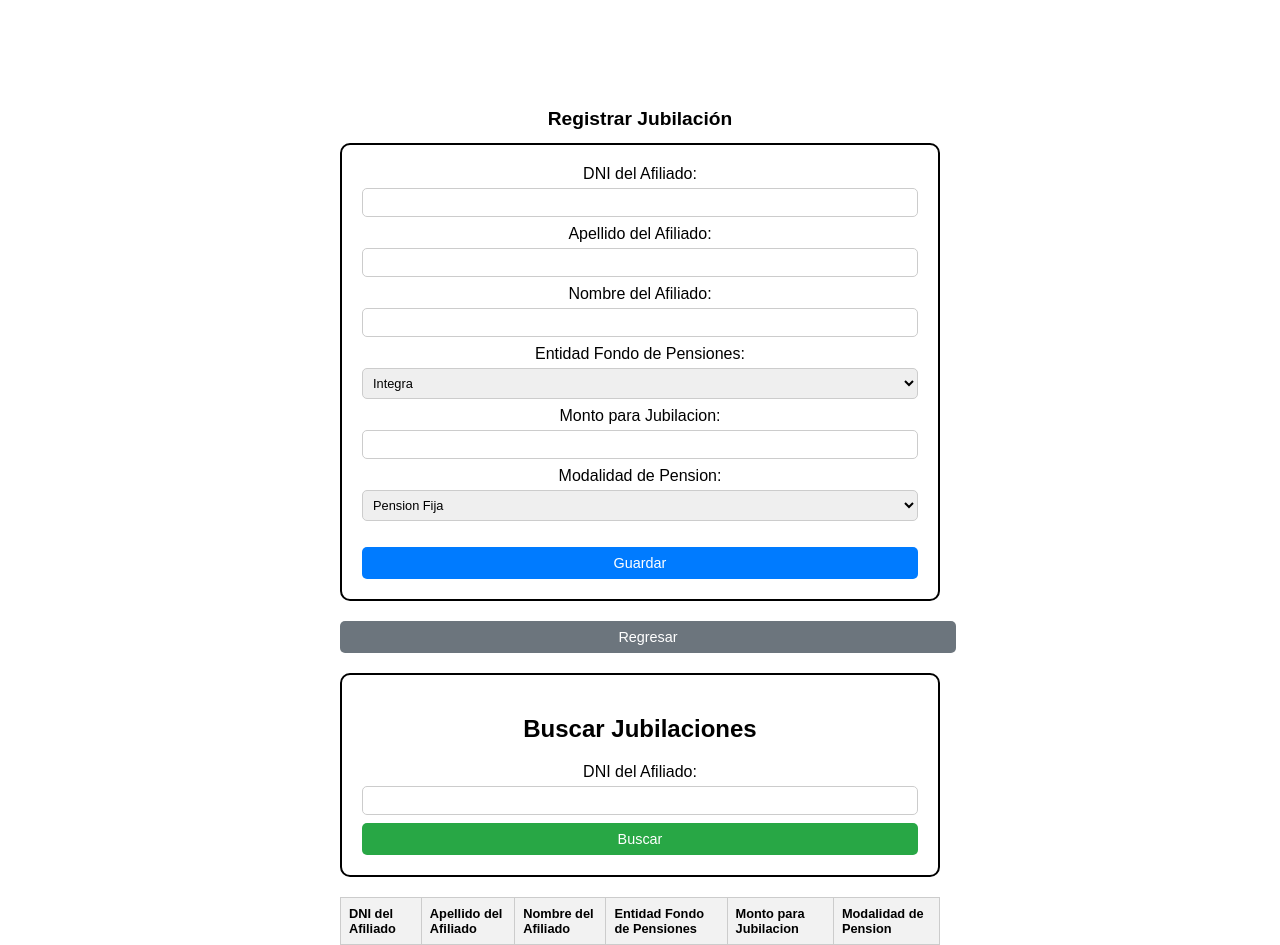
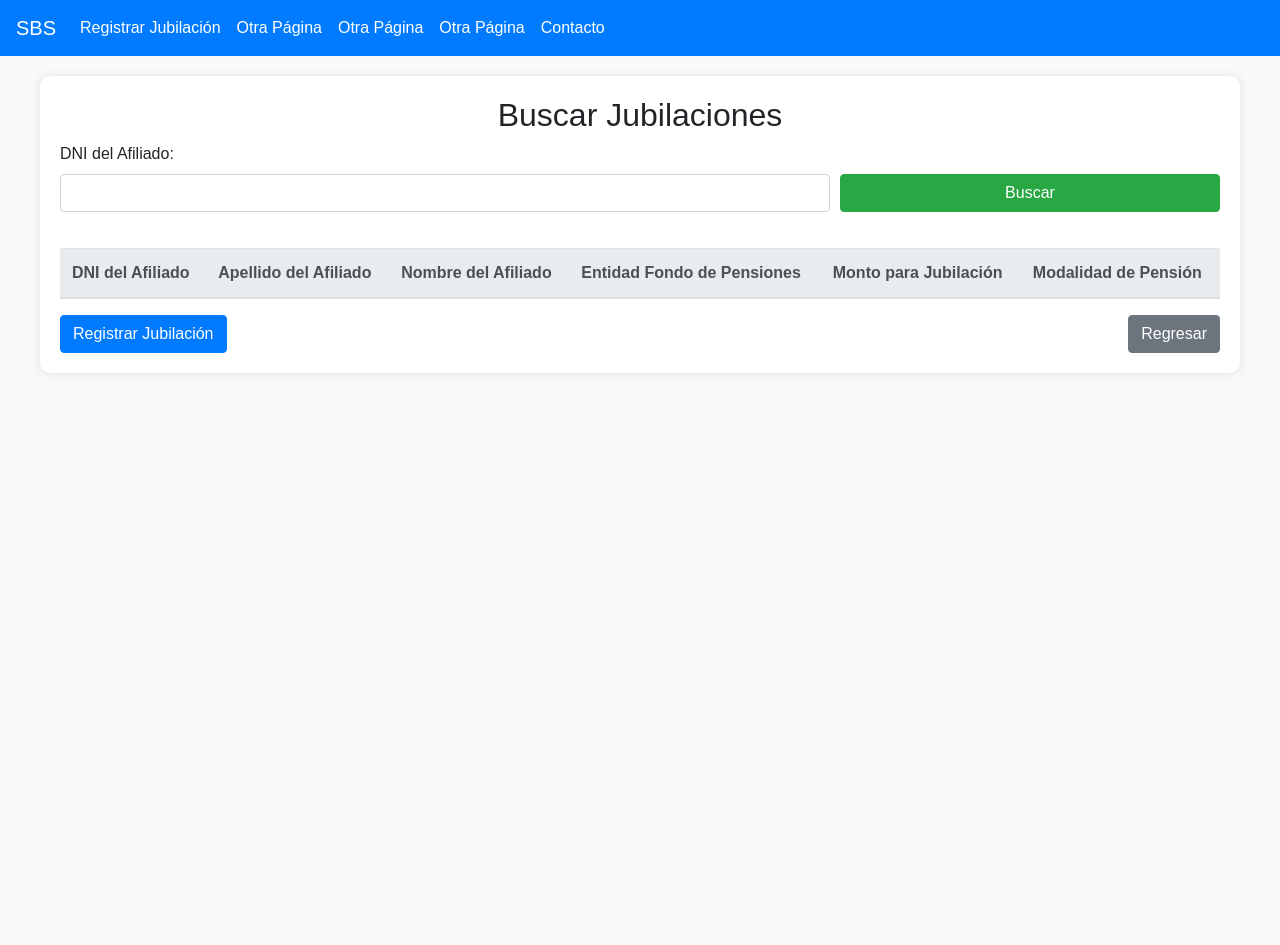
Before and after one commit to ericcadenas/registrar-jubilacion-app, a website: page index.html in a window 1280 px wide. After the commit the page ends 800 px from the top, so only its background shows below. Drawn offline with nearby package versions, Linux system fonts and the light colour scheme.

Commit message:
feat: nuevo diseño web

```diff
--- a/index.html
+++ b/index.html
@@ -1,238 +1,223 @@
 <!DOCTYPE html>
 <html lang="en">
+
     <head>
         <meta charset="UTF-8">
         <meta name="viewport" content="width=device-width, initial-scale=1.0">
-    <title>Registrar Jubilación</title>
+        <title>SBS - Registrar Jubilación</title>
+        <link href="https://stackpath.bootstrapcdn.com/bootstrap/4.5.2/css/bootstrap.min.css" rel="stylesheet">
         <style>
-        body, form, input, select, button, textarea {
-            box-sizing: border-box;
-        }
-
             body {
                 font-family: Arial, sans-serif;
-            display: flex;
-            justify-content: center;
-            align-items: flex-start;
-            height: 100vh;
-            margin: 0;
-            padding: 20px;
-            overflow-y: auto;
+                background-color: #f8f9fa;
             }
 
             .container {
-            width: 90%;
-            max-width: 600px;
-            text-align: center;
+                max-width: 1200px;
+                background: white;
+                padding: 20px;
+                border-radius: 10px;
+                box-shadow: 0 0 10px rgba(0, 0, 0, 0.1);
+                margin-top: 20px;
             }
 
-        .spacer {
-            height: 75px;
+            .form-section {
+                margin-bottom: 20px;
             }
 
-        h1 {
-            font-size: 1.2em;
-        }
-
-        form {
-            margin-bottom: 20px;
-            padding: 20px;
-            border: 2px solid black;
-            border-radius: 10px;
+            .modal-body {
                 max-height: 70vh;
                 overflow-y: auto;
             }
 
-        form label {
-            display: block;
-            margin-bottom: 5px;
+            .navbar-custom {
+                background-color: #007BFF;
             }
 
-        form input, form select {
-            width: 100%;
-            padding: 6px;
-            margin-bottom: 8px;
-            border: 1px solid #ccc;
-            border-radius: 5px;
-            font-size: 0.8em;
+            .navbar-custom .navbar-brand,
+            .navbar-custom .nav-link {
+                color: white;
             }
 
-        .pension-info {
-            font-size: 0.7em;
-            color: gray;
-            display: inline-block;
-            margin-left: 10px;
+            .loading-spinner {
+                display: none;
             }
 
-        form button {
+            .loading-spinner.active {
+                display: block;
+                position: fixed;
                 width: 100%;
-            padding: 8px;
-            background-color: #007BFF;
-            color: white;
-            border: none;
-            border-radius: 5px;
-            cursor: pointer;
-            font-size: 0.9em;
+                height: 100%;
+                top: 0;
+                left: 0;
+                background: rgba(255, 255, 255, 0.8);
+                z-index: 9999;
+                display: flex;
+                justify-content: center;
+                align-items: center;
             }
 
-        form button:hover {
-            background-color: #0056b3;
-        }
-
-        .back-button {
-            display: block;
-            width: 100%;
-            padding: 8px;
-            background-color: #6c757d;
-            color: white;
-            text-align: center;
-            border: none;
-            border-radius: 5px;
-            cursor: pointer;
-            text-decoration: none;
-            margin-bottom: 20px;
-            font-size: 0.9em;
-        }
-
-        .back-button:hover {
-            background-color: #5a6268;
-        }
-
-        .search-form {
-            margin-top: 20px;
-            padding: 20px;
-            border: 2px solid black;
-            border-radius: 10px;
-            max-height: 70vh;
-            overflow-y: auto;
-        }
-
-        .search-form label {
-            display: block;
-            margin-bottom: 5px;
-        }
-
-        .search-form input {
-            width: 100%;
-            padding: 6px;
-            margin-bottom: 8px;
-            border: 1px solid #ccc;
-            border-radius: 5px;
-            font-size: 0.8em;
-        }
-
-        .search-form button {
-            width: 100%;
-            padding: 8px;
-            background-color: #28a745;
-            color: white;
-            border: none;
-            border-radius: 5px;
-            cursor: pointer;
-            font-size: 0.9em;
-        }
-
-        .search-form button:hover {
-            background-color: #218838;
-        }
-
-        .results-table {
-            width: 100%;
-            border-collapse: collapse;
-            margin-top: 20px;
-        }
-
-        .results-table, .results-table th, .results-table td {
-            border: 1px solid #ccc;
-        }
-
-        .results-table th, .results-table td {
-            padding: 8px;
-            text-align: left;
-            font-size: 0.8em;
-        }
-
-        .results-table th {
-            background-color: #f2f2f2;
+            .loading-spinner .spinner-border {
+                width: 3rem;
+                height: 3rem;
             }
         </style>
     </head>
+
     <body>
+        <nav class="navbar navbar-expand-lg navbar-custom">
+            <a class="navbar-brand" href="#">SBS</a>
+            <button class="navbar-toggler" type="button" data-toggle="collapse" data-target="#navbarNav"
+                aria-controls="navbarNav" aria-expanded="false" aria-label="Toggle navigation">
+                <span class="navbar-toggler-icon"></span>
+            </button>
+            <div class="collapse navbar-collapse" id="navbarNav">
+                <ul class="navbar-nav">
+                    <li class="nav-item active">
+                        <a class="nav-link" href="#">Registrar Jubilación</a>
+                    </li>
+                    <li class="nav-item">
+                        <a class="nav-link" href="#">Otra Página</a>
+                    </li>
+                    <li class="nav-item">
+                        <a class="nav-link" href="#">Otra Página</a>
+                    </li>
+                    <li class="nav-item">
+                        <a class="nav-link" href="#">Otra Página</a>
+                    </li>
+                    <li class="nav-item">
+                        <a class="nav-link" href="#">Contacto</a>
+                    </li>
+                </ul>
+            </div>
+        </nav>
+
+        <div class="loading-spinner" id="loadingSpinner">
+            <div class="spinner-border text-primary" role="status">
+                <span class="sr-only">Loading...</span>
+            </div>
+        </div>
+
         <div class="container">
-        <div class="spacer"></div>
-        <h1>Registrar Jubilación</h1>
+            <h2 class="text-center">Buscar Jubilaciones</h2>
+            <form class="form-section" id="search-form">
+                <div class="form-row">
+                    <div class="form-group col-md-8">
+                        <label for="searchDniAfiliado">DNI del Afiliado:</label>
+                        <input type="text" id="searchDniAfiliado" name="searchDniAfiliado" class="form-control"
+                            required>
+                    </div>
+                    <div class="form-group col-md-4 d-flex align-items-end">
+                        <button type="submit" class="btn btn-success btn-block">Buscar</button>
+                    </div>
+                </div>
+            </form>
+
+            <table class="table table-striped mt-3" id="results-table">
+                <thead class="thead-light">
+                    <tr>
+                        <th>DNI del Afiliado</th>
+                        <th>Apellido del Afiliado</th>
+                        <th>Nombre del Afiliado</th>
+                        <th>Entidad Fondo de Pensiones</th>
+                        <th>Monto para Jubilación</th>
+                        <th>Modalidad de Pensión</th>
+                    </tr>
+                </thead>
+                <tbody>
+                </tbody>
+            </table>
+
+            <div class="d-flex justify-content-between">
+                <button type="button" class="btn btn-primary" data-toggle="modal" data-target="#registerModal">
+                    Registrar Jubilación
+                </button>
+                <a href="http://54.159.50.70:8084/" class="btn btn-secondary">Regresar</a>
+            </div>
+        </div>
+
+        <!-- Modal -->
+        <div class="modal fade" id="registerModal" tabindex="-1" aria-labelledby="registerModalLabel"
+            aria-hidden="true">
+            <div class="modal-dialog">
+                <div class="modal-content">
+                    <div class="modal-header">
+                        <h5 class="modal-title" id="registerModalLabel">Registrar Jubilación</h5>
+                        <button type="button" class="close" data-dismiss="modal" aria-label="Close">
+                            <span aria-hidden="true">&times;</span>
+                        </button>
+                    </div>
+                    <div class="modal-body">
                         <form id="retirement-form">
+                            <div class="form-group">
                                 <label for="dniAfiliado">DNI del Afiliado:</label>
-            <input type="text" id="dniAfiliado" name="dniAfiliado" required>
+                                <input type="text" id="dniAfiliado" name="dniAfiliado" class="form-control" required>
+                            </div>
 
+                            <div class="form-group">
                                 <label for="apellidoAfiliado">Apellido del Afiliado:</label>
-            <input type="text" id="apellidoAfiliado" name="apellidoAfiliado" required>
+                                <input type="text" id="apellidoAfiliado" name="apellidoAfiliado" class="form-control"
+                                    required>
+                            </div>
 
+                            <div class="form-group">
                                 <label for="nombreAfiliado">Nombre del Afiliado:</label>
-            <input type="text" id="nombreAfiliado" name="nombreAfiliado" required>
+                                <input type="text" id="nombreAfiliado" name="nombreAfiliado" class="form-control"
+                                    required>
+                            </div>
 
+                            <div class="form-group">
                                 <label for="entidadFondoPensiones">Entidad Fondo de Pensiones:</label>
-            <select id="entidadFondoPensiones" name="entidadFondoPensiones" required>
+                                <select id="entidadFondoPensiones" name="entidadFondoPensiones" class="form-control"
+                                    required>
                                     <option value="Integra">Integra</option>
                                     <option value="Habitat">Habitat</option>
                                     <option value="Profuturo">Profuturo</option>
                                     <option value="Prima">Prima</option>
                                 </select>
+                            </div>
 
-            <label for="montoJubilacion">Monto para Jubilacion:</label>
-            <input type="number" id="montoJubilacion" name="montoJubilacion" required>
+                            <div class="form-group">
+                                <label for="montoJubilacion">Monto para Jubilación:</label>
+                                <input type="number" id="montoJubilacion" name="montoJubilacion" class="form-control"
+                                    required>
+                            </div>
 
-            <label for="modalidadPension">Modalidad de Pension:</label>
-            <select id="modalidadPension" name="modalidadPension" required>
-                <option value="Pension Fija">Pension Fija</option>
+                            <div class="form-group">
+                                <label for="modalidadPension">Modalidad de Pensión:</label>
+                                <select id="modalidadPension" name="modalidadPension" class="form-control" required>
+                                    <option value="Pension Fija">Pensión Fija</option>
                                     <option value="Monto Mensual">Monto Mensual</option>
                                 </select>
-            <span id="pension-info" class="pension-info"></span>
-
-            <button type="submit">Guardar</button>
-        </form>
-
-        <a href="http://54.159.50.70:8084/" class="back-button">Regresar</a>
-
-        <form class="search-form" id="search-form">
-            <h2>Buscar Jubilaciones</h2>
-            <label for="searchDniAfiliado">DNI del Afiliado:</label>
-            <input type="text" id="searchDniAfiliado" name="searchDniAfiliado" required>
-
-            <button type="submit">Buscar</button>
-        </form>
-
-        <table class="results-table" id="results-table">
-            <thead>
-                <tr>
-                    <th>DNI del Afiliado</th>
-                    <th>Apellido del Afiliado</th>
-                    <th>Nombre del Afiliado</th>
-                    <th>Entidad Fondo de Pensiones</th>
-                    <th>Monto para Jubilacion</th>
-                    <th>Modalidad de Pension</th>
-                </tr>
-            </thead>
-            <tbody>
-            </tbody>
-        </table>
+                                <small id="pension-info" class="form-text text-muted"></small>
                             </div>
 
+                            <button type="submit" class="btn btn-primary btn-block">Guardar</button>
+                        </form>
+                    </div>
+                </div>
+            </div>
+        </div>
+
+        <!-- Bootstrap JS and dependencies -->
+        <script src="https://code.jquery.com/jquery-3.5.1.slim.min.js"></script>
+        <script src="https://cdn.jsdelivr.net/npm/@popperjs/core@2.9.2/dist/umd/popper.min.js"></script>
+        <script src="https://stackpath.bootstrapcdn.com/bootstrap/4.5.2/js/bootstrap.min.js"></script>
+
         <script>
-        /*global fetch*/
-        document.getElementById('modalidadPension').addEventListener('change', function() {
+            document.getElementById('modalidadPension').addEventListener('change', function () {
                 const selectedOption = this.value;
                 const pensionInfo = document.getElementById('pension-info');
                 if (selectedOption === 'Pension Fija') {
                     pensionInfo.textContent = 'Pagos fijos hasta fallecimiento del afiliado';
                 } else if (selectedOption === 'Monto Mensual') {
-                pensionInfo.textContent = 'Pagos mensuales hasta que se consuma el monto total de lo acumulado para su jubilacion';
+                    pensionInfo.textContent = 'Pagos mensuales hasta que se consuma el monto total de lo acumulado para su jubilación';
                 } else {
                     pensionInfo.textContent = '';
                 }
             });
 
-        document.getElementById('retirement-form').addEventListener('submit', async function(event) {
+            document.getElementById('retirement-form').addEventListener('submit', async function (event) {
                 event.preventDefault();
 
                 const form = event.target;
@@ -256,14 +241,17 @@
                 if (result.success) {
                     alert('Jubilación guardada con éxito');
                     form.reset();
+                    $('#registerModal').modal('hide');
                 } else {
                     alert(`Error al guardar la jubilación: ${result.message}`);
                 }
             });
 
-        document.getElementById('search-form').addEventListener('submit', async function(event) {
+            document.getElementById('search-form').addEventListener('submit', async function (event) {
                 event.preventDefault();
                 const dniAfiliado = document.getElementById('searchDniAfiliado').value;
+
+                document.getElementById('loadingSpinner').classList.add('active');
 
                 const response = await fetch(`/search-retirement?dniAfiliado=${dniAfiliado}`);
                 const results = await response.json();
@@ -282,7 +270,10 @@
                 `;
                     resultsTableBody.appendChild(row);
                 });
+
+                document.getElementById('loadingSpinner').classList.remove('active');
             });
         </script>
     </body>
+
 </html>
```
Lines whose indentation alone changed are shown as unchanged.
